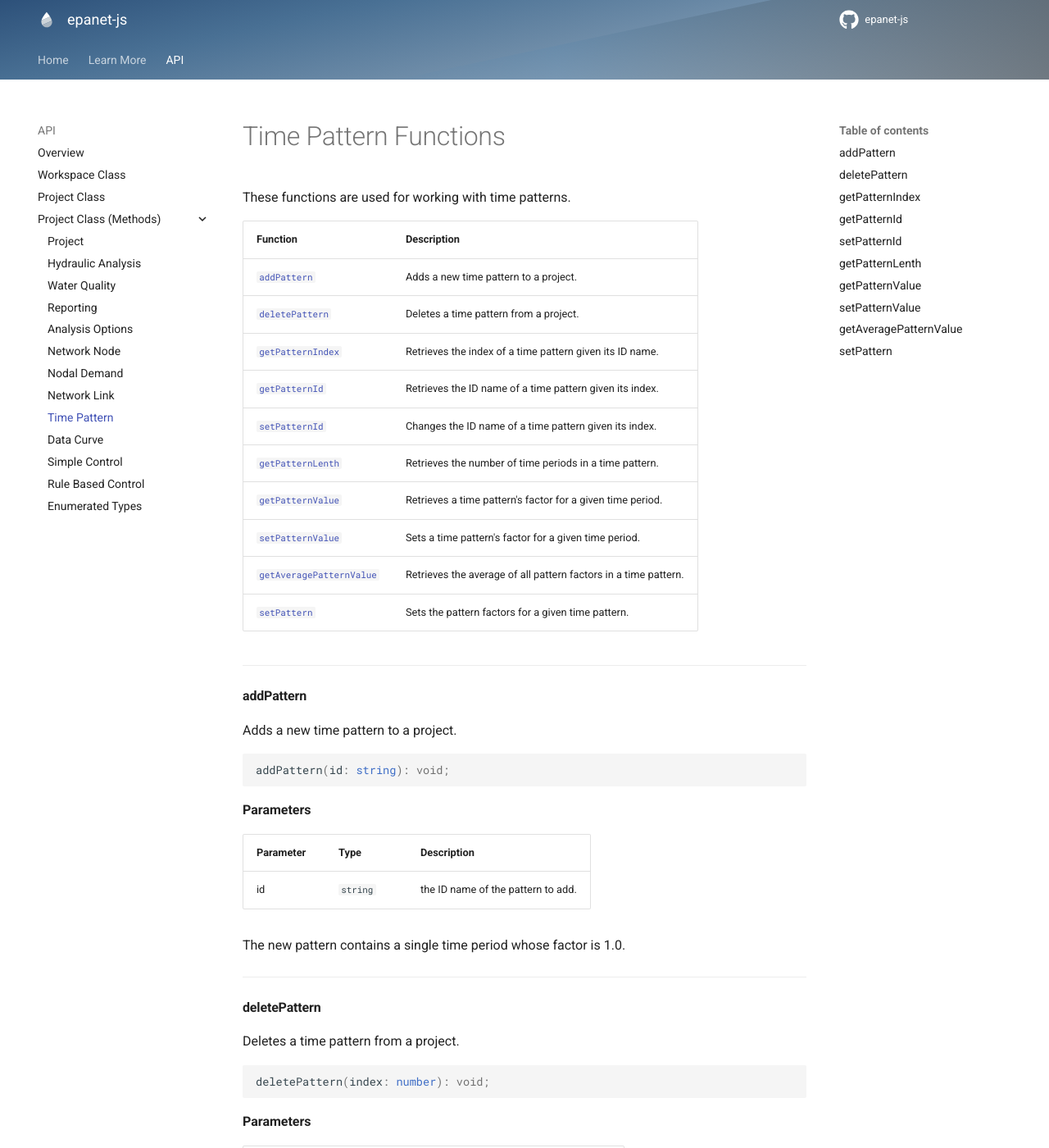
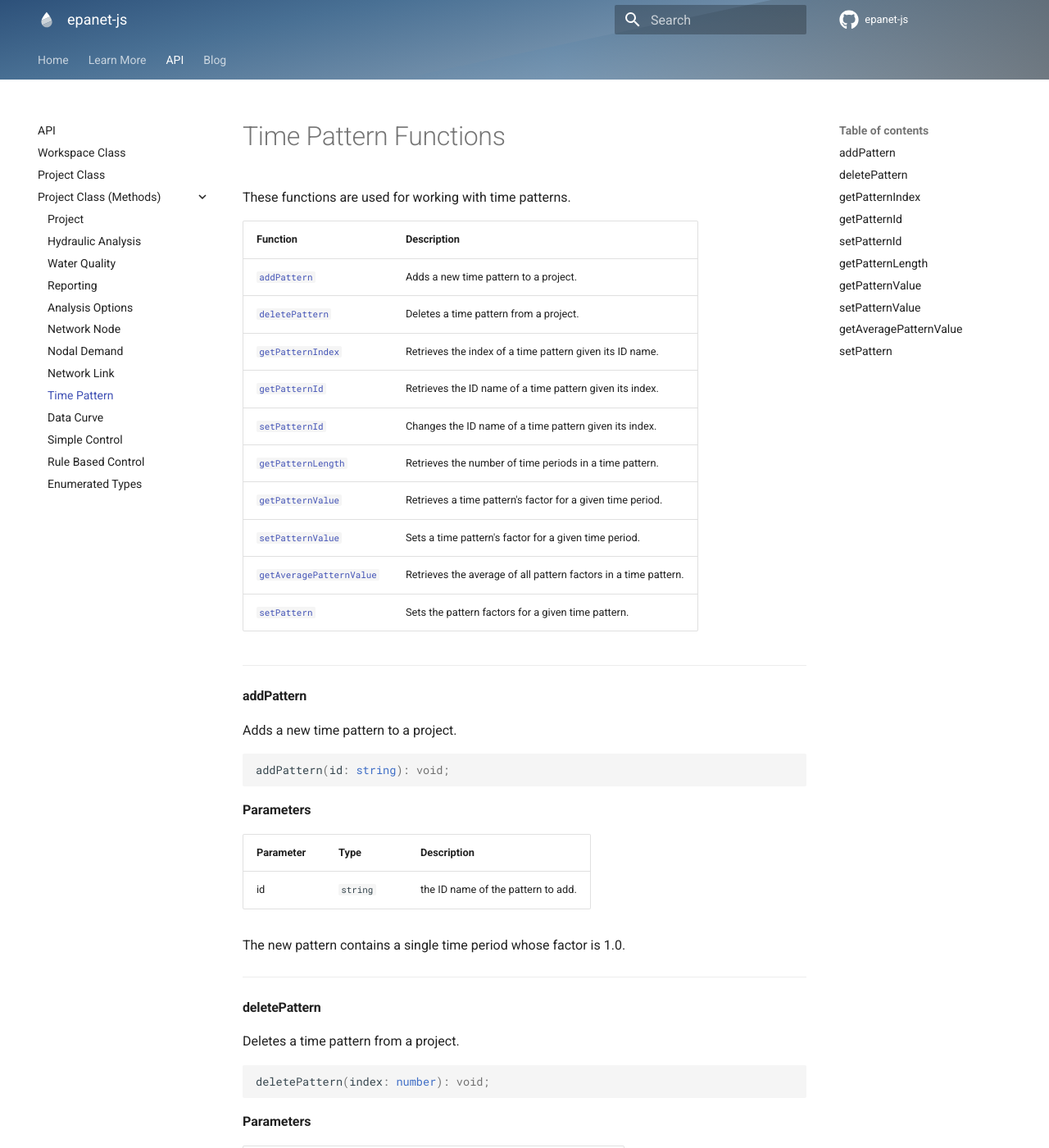
Before and after one commit to epanet-js/epanet-js-website, an MkDocs documentation site: the page built from docs/api/project-functions/time-pattern.md, in a window 1280 px wide and 1400 px high. Shown: the whole window at 82% size. Built offline with MkDocs 1.6.1 and Material for MkDocs 9.7.7, drawn with Linux system fonts in a browser that asks for light colours; comment, search, counter and statistics services are not loaded; some of the changed text lies outside the part shown.

Commit message:
Insiders (#3)
* deploy with insiders

* overwriting blocks instead of partials

* setting up blog

* getPatternLength typo

* new blog

````diff
--- a/docs/api/project-functions/time-pattern.md
+++ b/docs/api/project-functions/time-pattern.md
@@ -9,7 +9,7 @@
 | <a href="#getpatternindex"><code>getPatternIndex</code></a>               | Retrieves the index of a time pattern given its ID name.        |
 | <a href="#getpatternid"><code>getPatternId</code></a>                     | Retrieves the ID name of a time pattern given its index.        |
 | <a href="#setpatternid"><code>setPatternId</code></a>                     | Changes the ID name of a time pattern given its index.          |
-| <a href="#getpatternlenth"><code>getPatternLenth</code></a>               | Retrieves the number of time periods in a time pattern.         |
+| <a href="#getPatternLength"><code>getPatternLength</code></a>             | Retrieves the number of time periods in a time pattern.         |
 | <a href="#getpatternvalue"><code>getPatternValue</code></a>               | Retrieves a time pattern's factor for a given time period.      |
 | <a href="#setpatternvalue"><code>setPatternValue</code></a>               | Sets a time pattern's factor for a given time period.           |
 | <a href="#getaveragepatternvalue"><code>getAveragePatternValue</code></a> | Retrieves the average of all pattern factors in a time pattern. |
@@ -110,12 +110,12 @@
 
 ---
 
-#### getPatternLenth
+#### getPatternLength
 
 Retrieves the number of time periods in a time pattern.
 
 ```typescript
-getPatternLenth(index: number): number;
+getPatternLength(index: number): number;
 ```
 
 **Parameters**
--- /dev/null
+++ b/docs/blog/.authors.yml
@@ -0,0 +1,4 @@
+lbutler:
+  name: Luke Butler
+  description: epanet-js maintainer
+  avatar: https://s.gravatar.com/avatar/33e08ddc8e6921ecf6416baa9931404a?s=80
--- a/mkdocs.yml
+++ b/mkdocs.yml
@@ -31,6 +31,8 @@
   favicon: assets/favicon.png
   features:
     - navigation.tabs
+    - navigation.indexes
+    - navigation.footer
 #    - instant
 
 # Extras
@@ -61,6 +63,7 @@
 
 plugins:
   - search # necessary for search to work
+  - blog
   #  - awesome-pages
 #  - minify:
 #      minify_html: true
@@ -92,3 +95,5 @@
           - Simple Control: api/project-functions/simple-control.md
           - Rule Based Control: api/project-functions/rule-based-control.md
           - Enumerated Types: api/project-functions/enumerated-types.md
+  - Blog:
+      - blog/index.md
--- a/theme/main.html
+++ b/theme/main.html
@@ -1,22 +1,157 @@
-{% extends "base.html" %}
-{% block extrahead %}
-  {% set title = config.site_name %}
-  {% if page and page.title and not page.is_homepage %}
-    {% set title = config.site_name ~ " - " ~ page.title | striptags %}
-  {% endif %}
-  {% set image = config.site_url ~ 'assets/banner.png' %}
-  <meta property="og:type" content="website">
-  <meta property="og:title" content="{{ title }}">
-  <meta property="og:description" content="{{ config.site_description }}">
-  <meta property="og:url" content="{{ page.canonical_url }}">
-  <meta property="og:image" content="{{ image }}">
-  <meta property="og:image:type" content="image/png">
-  <meta property="og:image:width" content="1200">
-  <meta property="og:image:height" content="630">
-  <meta name="twitter:card" content="summary_large_image">
-  <meta name="twitter:site" content="@lukepbutler_">
-  <meta name="twitter:creator" content="@lukepbutler_">
-  <meta name="twitter:title" content="{{ title }}">
-  <meta name="twitter:description" content="{{ config.site_description }}">
-  <meta name="twitter:image" content="{{ image }}">
+{% extends "base.html" %} {% block extrahead %} {% set title = config.site_name
+%} {% if page and page.title and not page.is_homepage %} {% set title =
+config.site_name ~ " - " ~ page.title | striptags %} {% endif %} {% set image =
+config.site_url ~ 'assets/banner.png' %}
+<meta property="og:type" content="website" />
+<meta property="og:title" content="{{ title }}" />
+<meta property="og:description" content="{{ config.site_description }}" />
+<meta property="og:url" content="{{ page.canonical_url }}" />
+<meta property="og:image" content="{{ image }}" />
+<meta property="og:image:type" content="image/png" />
+<meta property="og:image:width" content="1200" />
+<meta property="og:image:height" content="630" />
+<meta name="twitter:card" content="summary_large_image" />
+<meta name="twitter:site" content="@lukepbutler_" />
+<meta name="twitter:creator" content="@lukepbutler_" />
+<meta name="twitter:title" content="{{ title }}" />
+<meta name="twitter:description" content="{{ config.site_description }}" />
+<meta name="twitter:image" content="{{ image }}" />
+{% endblock %} {% block header %}
+<!--Before -->
+<style>
+  [dir="ltr"] .md-header__title {
+    margin-left: 0;
+  }
+  .md-ellipsis {
+    font-weight: 400;
+  }
+  .gradient-container {
+    height: 49px;
+    top: 0;
+    right: 0;
+    left: 0;
+    z-index: 1;
+    position: fixed;
+    overflow: hidden;
+  }
+
+  .gradient-container-offset {
+    display: none;
+  }
+
+  .gradients {
+    top: 0;
+    grid: repeat(5, 200px) / repeat(10, 1fr);
+    -webkit-transform-origin: 0;
+    transform-origin: 0;
+    background: linear-gradient(
+      #2d517a,
+      #497094 10%,
+      #b1bfcc 38%,
+      #b8c4cf 48%,
+      #f6f9fc 62%
+    );
+  }
+
+  .gradients::after {
+    content: "";
+    position: absolute;
+    top: 0;
+    left: 0;
+    z-index: -1;
+    width: 100vw;
+    height: 100%;
+  }
+
+  .gradients {
+    position: absolute;
+    z-index: -1;
+    width: 100%;
+    display: grid;
+    -webkit-transform: skewY(-12deg);
+    transform: skewY(-12deg);
+  }
+
+  .gradient-container-offset .gradients {
+    top: -48px;
+  }
+
+  .gradients {
+    display: grid;
+    grid: repeat(5, 200px) / repeat(10, 1fr);
+  }
+
+  .gradients :nth-child(1) {
+    grid-area: 3 / 7 / 4/ 1;
+    background: linear-gradient(
+      100grad,
+      rgb(159, 180, 199),
+      rgba(100, 140, 160, 0.09) 20%,
+      rgba(243, 251, 255, 0)
+    );
+  }
+
+  .gradients :nth-child(2) {
+    grid-area: 2 / span 7 /5 / -1;
+    background: linear-gradient(
+      100grad,
+      rgba(0, 119, 204, 0),
+      rgba(0, 119, 204, 0.05) 33%,
+      rgba(73, 79, 84, 0.61)
+    );
+  }
+
+  .gradients :nth-child(3) {
+    grid-area: 4/1/6/8;
+    background: linear-gradient(100grad, #fff 50%, hsla(0, 0%, 100%, 0.05));
+  }
+
+  .gradients :nth-child(4) {
+    grid-area: 4 / span 8 / auto/-1;
+    background: linear-gradient(
+      100grad,
+      rgba(0, 119, 204, 0) 10%,
+      rgb(190, 203, 212)
+    );
+  }
+
+  .gradients :nth-child(5) {
+    grid-area: 3/1/6/5;
+    background: linear-gradient(
+      100grad,
+      rgba(230, 230, 230, 0.25) 7%,
+      rgba(241, 241, 241, 0)
+    );
+  }
+
+  @media screen and (min-width: 76.25em) {
+    .gradient-container-offset {
+      display: initial;
+      position: absolute;
+      z-index: 0;
+      margin-top: 48px;
+    }
+  }
+</style>
+
+<div class="gradient-container">
+  <div class="gradients">
+    <span></span>
+    <span></span>
+    <span></span>
+    <span></span>
+    <span></span>
+  </div>
+</div>
+{{ super() }}
+<!-- After -->
+<div class="gradient-container gradient-container-offset">
+  <div class="gradients">
+    <span></span>
+    <span></span>
+    <span></span>
+    <span></span>
+    <span></span>
+  </div>
+</div>
 {% endblock %}
--- a/theme/partials/footer.html
+++ /dev/null
@@ -1,66 +0,0 @@
-<!-- Footer -->
-<footer class="md-footer">
-  <!-- Link to previous and/or next page -->
-  {% if page.previous_page or page.next_page %} {% if page.meta and
-  page.meta.hide %} {% set hidden = "hidden" if "footer" in page.meta.hide %} {%
-  endif %}
-  <nav
-    class="md-footer__inner md-grid"
-    aria-label="{{ lang.t('footer.title') }}"
-    {{
-    hidden
-    }}
-  >
-    <!-- Link to previous page -->
-    {% if page.previous_page %} {% set direction = lang.t("footer.previous") %}
-    <a
-      href="{{ page.previous_page.url | url }}"
-      class="md-footer__link md-footer__link--prev"
-      aria-label="{{ direction }}: {{ page.previous_page.title | e }}"
-      rel="prev"
-    >
-      <div class="md-footer__button md-icon">
-        {% include ".icons/material/arrow-left.svg" %}
-      </div>
-      <div class="md-footer__title">
-        <div class="md-ellipsis">
-          <span class="md-footer__direction"> {{ direction }} </span>
-          {{ page.previous_page.title }}
-        </div>
-      </div>
-    </a>
-    {% endif %}
-
-    <!-- Link to next page -->
-    {% if page.next_page %} {% set direction = lang.t("footer.next") %}
-    <a
-      href="{{ page.next_page.url | url }}"
-      class="md-footer__link md-footer__link--next"
-      aria-label="{{ direction }}: {{ page.next_page.title | e }}"
-      rel="next"
-    >
-      <div class="md-footer__title">
-        <div class="md-ellipsis">
-          <span class="md-footer__direction"> {{ direction }} </span>
-          {{ page.next_page.title }}
-        </div>
-      </div>
-      <div class="md-footer__button md-icon">
-        {% include ".icons/material/arrow-right.svg" %}
-      </div>
-    </a>
-    {% endif %}
-  </nav>
-  {% endif %}
-
-  <!-- Further information -->
-  <div class="md-footer-meta md-typeset">
-    <div class="md-footer-meta__inner md-grid">
-      {% include "partials/copyright.html" %}
-
-      <!-- Social links -->
-      {% if config.extra.social %} {% include "partials/social.html" %} {% endif
-      %}
-    </div>
-  </div>
-</footer>
--- a/theme/partials/header.html
+++ /dev/null
@@ -1,275 +0,0 @@
-<!-- Additional styles for landing page -->
-<style>
-  [dir=ltr] .md-header__title  {
-    margin-left: 0;
-  }
-  .md-ellipsis {
-    font-weight: 400;
-  }
-  .gradient-container {
-    height: 49px;
-    top: 0;
-    right: 0;
-    left: 0;
-    z-index: 1;
-    position: fixed;
-    overflow: hidden;
-  }
-
-  .gradient-container-offset {
-    display: none;
-  }
-
-  .gradients {
-    top: 0;
-    grid: repeat(5, 200px) / repeat(10, 1fr);
-    -webkit-transform-origin: 0;
-    transform-origin: 0;
-    background: linear-gradient(
-      #2d517a,
-      #497094 10%,
-      #b1bfcc 38%,
-      #b8c4cf 48%,
-      #f6f9fc 62%
-    );
-  }
-
-  .gradients::after {
-    content: "";
-    position: absolute;
-    top: 0;
-    left: 0;
-    z-index: -1;
-    width: 100vw;
-    height: 100%;
-  }
-
-  .gradients {
-    position: absolute;
-    z-index: -1;
-    width: 100%;
-    display: grid;
-    -webkit-transform: skewY(-12deg);
-    transform: skewY(-12deg);
-  }
-
-  .gradient-container-offset .gradients {
-    top: -48px;
-  }
-
-  .gradients {
-    display: grid;
-    grid: repeat(5, 200px) / repeat(10, 1fr);
-  }
-
-  .gradients :nth-child(1) {
-    grid-area: 3 / 7 / 4/ 1;
-    background: linear-gradient(
-      100grad,
-      rgb(159, 180, 199),
-      rgba(100, 140, 160, 0.09) 20%,
-      rgba(243, 251, 255, 0)
-    );
-  }
-
-  .gradients :nth-child(2) {
-    grid-area: 2 / span 7 /5 / -1;
-    background: linear-gradient(
-      100grad,
-      rgba(0, 119, 204, 0),
-      rgba(0, 119, 204, 0.05) 33%,
-      rgba(73, 79, 84, 0.61)
-    );
-  }
-
-  .gradients :nth-child(3) {
-    grid-area: 4/1/6/8;
-    background: linear-gradient(100grad, #fff 50%, hsla(0, 0%, 100%, 0.05));
-  }
-
-  .gradients :nth-child(4) {
-    grid-area: 4 / span 8 / auto/-1;
-    background: linear-gradient(
-      100grad,
-      rgba(0, 119, 204, 0) 10%,
-      rgb(190, 203, 212)
-    );
-  }
-
-  .gradients :nth-child(5) {
-    grid-area: 3/1/6/5;
-    background: linear-gradient(
-      100grad,
-      rgba(230, 230, 230, 0.25) 7%,
-      rgba(241, 241, 241, 0)
-    );
-  }
-
-  @media screen and (min-width: 76.25em) {
-    .gradient-container-offset {
-      display: initial;
-      position: absolute;
-      z-index: 0;
-      margin-top: 48px;
-    }
-  }
-</style>
-
-<div class="gradient-container">
-  <div class="gradients">
-    <span></span>
-    <span></span>
-    <span></span>
-    <span></span>
-    <span></span>
-  </div>
-</div>
-<!-- Determine class according to configuration -->
-{% set class = "md-header" %}
-{% if "navigation.tabs.sticky" in features %}
-  {% set class = class ~ " md-header--lifted" %}
-{% endif %}
-
-<!-- Header -->
-<header class="{{ class }}" data-md-component="header">
-  <nav
-    class="md-header__inner md-grid"
-    aria-label="{{ lang.t('header.title') }}"
-  >
-
-    <!-- Link to home -->
-    <a
-      href="{{ config.extra.homepage | d(nav.homepage.url, true) | url }}"
-      title="{{ config.site_name | e }}"
-      class="md-header__button md-logo"
-      aria-label="{{ config.site_name }}"
-      data-md-component="logo"
-    >
-      {% include "partials/logo.html" %}
-    </a>
-
-    <!-- Button to open drawer -->
-    <label class="md-header__button md-icon" for="__drawer">
-      {% include ".icons/material/menu" ~ ".svg" %}
-    </label>
-
-    <!-- Header title -->
-    <div class="md-header__title" data-md-component="header-title">
-      <div class="md-header__ellipsis">
-        <div class="md-header__topic">
-          <span class="md-ellipsis">
-            {{ config.site_name }}
-          </span>
-        </div>
-        <div class="md-header__topic" data-md-component="header-topic">
-          <span class="md-ellipsis">
-            {% if page.meta and page.meta.title %}
-              {{ page.meta.title }}
-            {% else %}
-              {{ page.title }}
-            {% endif %}
-          </span>
-        </div>
-      </div>
-    </div>
-
-    <!-- Color palette -->
-    {% if not config.theme.palette is mapping %}
-      <form class="md-header__option" data-md-component="palette">
-        {% for option in config.theme.palette %}
-          {% set scheme  = option.scheme | d("default", true) %}
-          {% set primary = option.primary %}
-          {% set accent  = option.accent %}
-          <input
-            class="md-option"
-            data-md-color-media="{{ option.media }}"
-            data-md-color-scheme="{{ scheme | replace(' ', '-') }}"
-            data-md-color-primary="{{ primary | replace(' ', '-') }}"
-            data-md-color-accent="{{ accent | replace(' ', '-') }}"
-            {% if option.toggle %}
-              aria-label="{{ option.toggle.name }}"
-            {% else  %}
-              aria-hidden="true"
-            {% endif %}
-            type="radio"
-            name="__palette"
-            id="__palette_{{ loop.index }}"
-          />
-          {% if option.toggle %}
-            <label
-              class="md-header__button md-icon"
-              title="{{ option.toggle.name }}"
-              for="__palette_{{ loop.index0 or loop.length }}"
-              hidden
-            >
-              {% include ".icons/" ~ option.toggle.icon ~ ".svg" %}
-            </label>
-          {% endif %}
-        {% endfor %}
-      </form>
-    {% endif %}
-
-    <!-- Site language selector -->
-    {% if config.extra.alternate %}
-      <div class="md-header__option"></form>
-        <div class="md-select">
-          {% set icon = config.theme.icon.alternate or "material/translate" %}
-          <button
-            class="md-header__button md-icon"
-            aria-label="{{ lang.t('select.language.title') }}"
-          >
-            {% include ".icons/" ~ icon ~ ".svg" %}
-          </button>
-          <div class="md-select__inner">
-            <ul class="md-select__list">
-              {% for alt in config.extra.alternate %}
-                <li class="md-select__item">
-                  <a
-                    href="{{ alt.link | url }}"
-                    hreflang="{{ alt.lang }}"
-                    class="md-select__link"
-                  >
-                    {{ alt.name }}
-                  </a>
-                </li>
-              {% endfor %}
-            </ul>
-          </div>
-        </div>
-      </div>
-    {% endif %}
-
-    <!-- Button to open search modal -->
-    {% if "search" in config.plugins %}
-      <label class="md-header__button md-icon" for="__search">
-        {% include ".icons/material/magnify.svg" %}
-      </label>
-
-      <!-- Search interface -->
-      {% include "partials/search.html" %}
-    {% endif %}
-
-    <!-- Repository information -->
-    {% if config.repo_url %}
-      <div class="md-header__source">
-        {% include "partials/source.html" %}
-      </div>
-    {% endif %}
-  </nav>
-
-  <!-- Navigation tabs (sticky) -->
-  {% if "navigation.tabs.sticky" in features %}
-    {% if "navigation.tabs" in features %}
-      {% include "partials/tabs.html" %}
-    {% endif %}
-  {% endif %}
-</header>
-<div class="gradient-container gradient-container-offset">
-  <div class="gradients">
-    <span></span>
-    <span></span>
-    <span></span>
-    <span></span>
-    <span></span>
-  </div>
-</div>
````
Also changed, not shown: docs/api/project.md (+1 -1 lines), docs/blog/index.md (added, +6 -0 lines), docs/blog/posts/epanet-introduction.md (added, +23 -0 lines), docs/index.md (+1 -0 lines), 1 other file.
